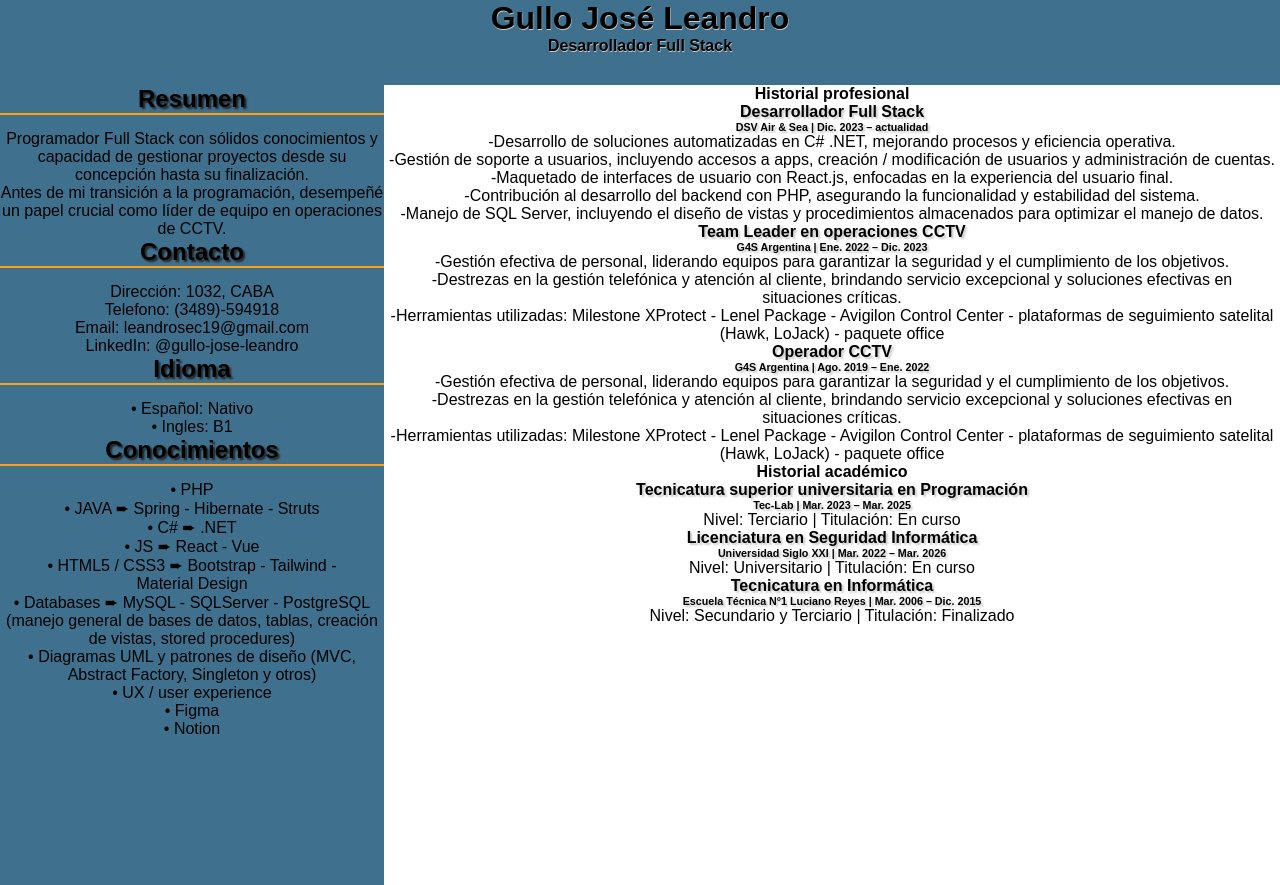
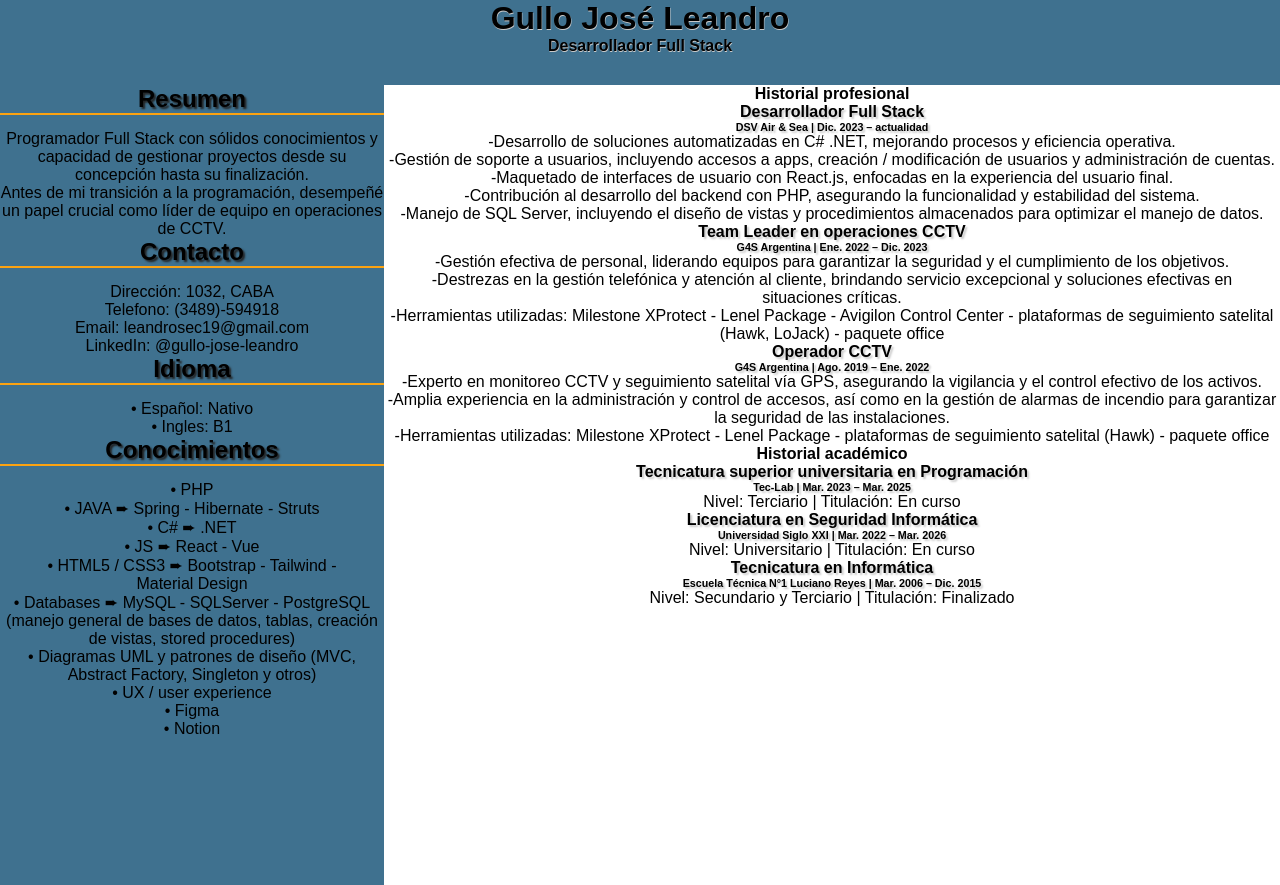
Before and after one commit to gullojoseleandro/Portfolio_V4, a React (Create React App) app: page / in a window 1280 px wide. Built offline with nearby package versions, Linux system fonts and the light colour scheme; the HTML template or start-up script is replaced by a standard one.

Commit message:
info fix

```diff
--- a/src/pageContent/CVBody.jsx
+++ b/src/pageContent/CVBody.jsx
@@ -4,9 +4,7 @@ const CVBody = ({ }) => {
     return (
         <>
             <div className="grid">
-                <div
-                    className="sidepage d-flex flex-column text-light py-4 px-2"
-                >
+                <div className="sidepage d-flex flex-column text-light py-4 px-2">
                     <div>
                         <h2 className="titles h2">Resumen</h2>
                         <hr className="separationline" />
@@ -47,7 +45,9 @@ const CVBody = ({ }) => {
                             <p className="m-1">• JAVA ➨ Spring - Hibernate - Struts</p>
                             <p className="m-1">• C# ➨ .NET</p>
                             <p className="m-1">• JS ➨ React - Vue</p>
-                            <p className="m-1">• HTML5 / CSS3 ➨ Bootstrap - Tailwind - Material Design</p>
+                            <p className="m-1">
+                                • HTML5 / CSS3 ➨ Bootstrap - Tailwind - Material Design
+                            </p>
                             <p className="m-1">
                                 • Databases ➨ MySQL - SQLServer - PostgreSQL (manejo general de
                                 bases de datos, tablas, creación de vistas, stored procedures)
@@ -64,7 +64,9 @@ const CVBody = ({ }) => {
                 </div>
                 <div className="container p-4 bg-light text-start">
                     <div className="mb-4">
-                        <h4 className="h4 mb-3 text-decoration-underline">Historial profesional</h4>
+                        <h4 className="h4 mb-3 text-decoration-underline">
+                            Historial profesional
+                        </h4>
                         <CVCards
                             title={"Desarrollador Full Stack"}
                             company={"DSV Air & Sea"}
@@ -126,25 +128,28 @@ const CVBody = ({ }) => {
                             content={
                                 <>
                                     <p className="m-1 p-0">
-                                        -Gestión efectiva de personal, liderando equipos para
-                                        garantizar la seguridad y el cumplimiento de los objetivos.
+                                        -Experto en monitoreo CCTV y seguimiento satelital vía GPS,
+                                        asegurando la vigilancia y el control efectivo de los
+                                        activos.
                                     </p>
                                     <p className="m-1 p-0">
-                                        -Destrezas en la gestión telefónica y atención al cliente,
-                                        brindando servicio excepcional y soluciones efectivas en
-                                        situaciones críticas.
+                                        -Amplia experiencia en la administración y control de
+                                        accesos, así como en la gestión de alarmas de incendio para
+                                        garantizar la seguridad de las instalaciones.
                                     </p>
                                     <p className="m-1 p-0">
                                         -Herramientas utilizadas: Milestone XProtect - Lenel Package
-                                        - Avigilon Control Center - plataformas de seguimiento
-                                        satelital (Hawk, LoJack) - paquete office
+                                        - plataformas de seguimiento satelital (Hawk) - paquete
+                                        office
                                     </p>
                                 </>
                             }
                         />
                     </div>
                     <div className="my-5">
-                        <h4 className="h4 mb-3 text-decoration-underline">Historial académico</h4>
+                        <h4 className="h4 mb-3 text-decoration-underline">
+                            Historial académico
+                        </h4>
                         <CVCards
                             title={"Tecnicatura superior universitaria en Programación"}
                             company={"Tec-Lab"}
```
